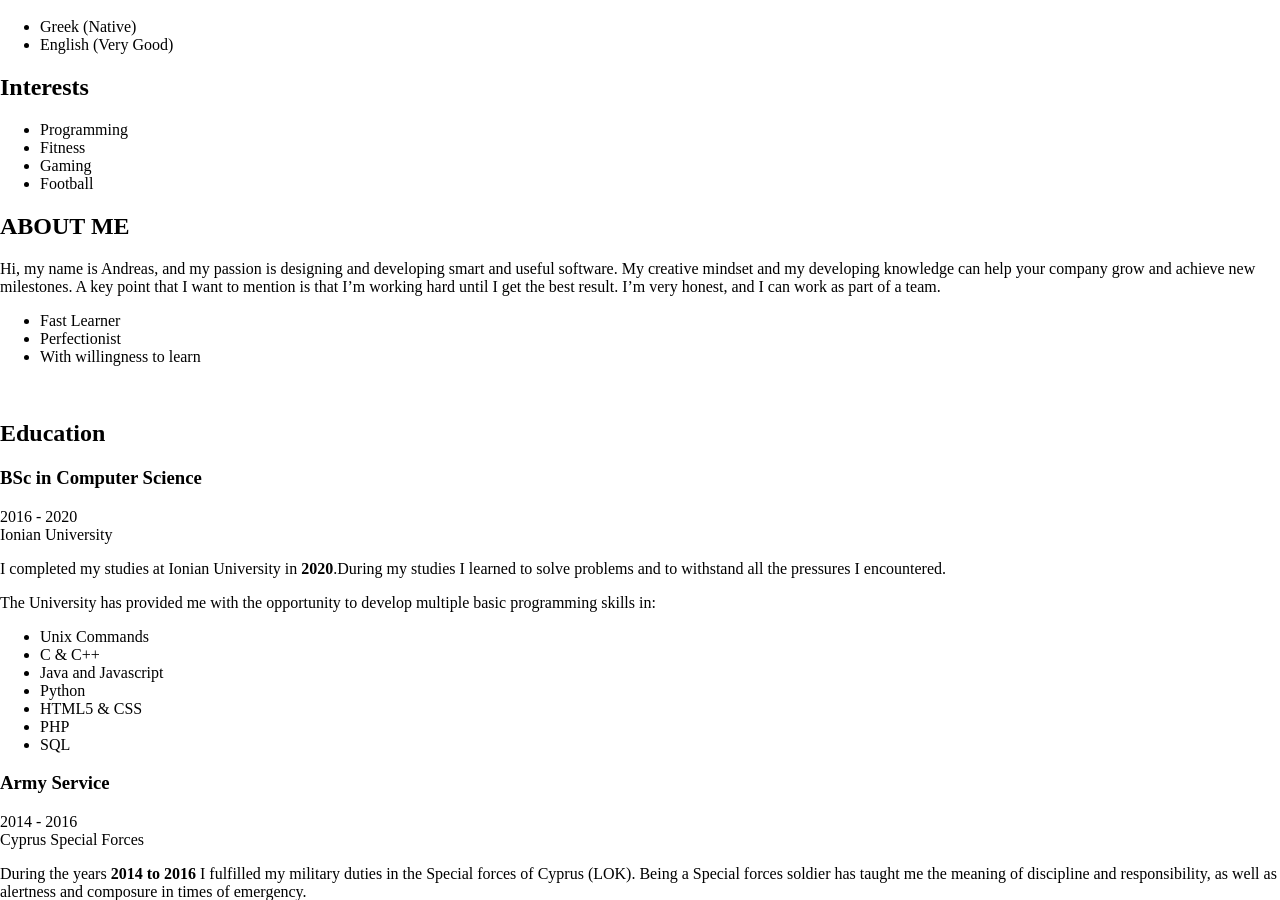
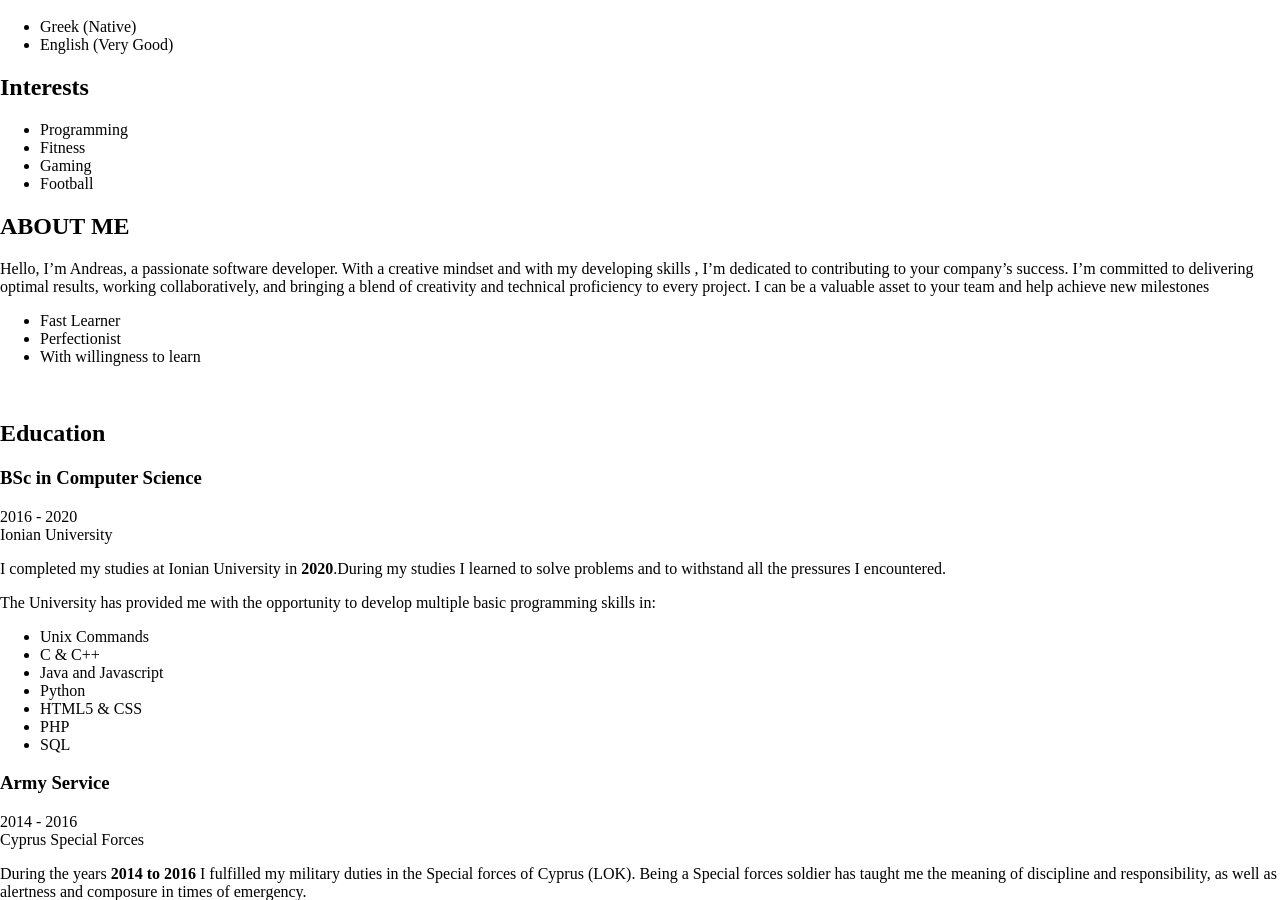
Before and after one commit to andreasgeorgiou/online-resume, a Jekyll site: the page built from index.html, in a window 1280 px wide and 900 px high, scrolled down 2983 px. Built offline with Jekyll 4.4.1, drawn with Linux system fonts in a browser that asks for light colours.

Commit message:
about me

```diff
--- a/_data/data.yml
+++ b/_data/data.yml
@@ -66,10 +66,9 @@ sidebar:
 career-profile:
     title: ABOUT ME
     summary: |
-     Hi, my name is Andreas, and my passion is designing and developing smart and useful software.
-     My creative mindset and my developing knowledge can help your company grow and achieve new milestones.
-     A key point that I want to mention is that I'm working hard until I get the best result.
-     I'm very honest, and I can work as part of a team.
+     Hello, I'm Andreas, a passionate software developer. With a creative mindset and with my developing skills ,
+     I'm dedicated to contributing to your company's success. I'm committed to delivering optimal results, working collaboratively,
+     and bringing a blend of creativity and technical proficiency to every project. I can be a valuable asset to your team and help achieve new milestones
 
         - Fast Learner
         - Perfectionist
```
